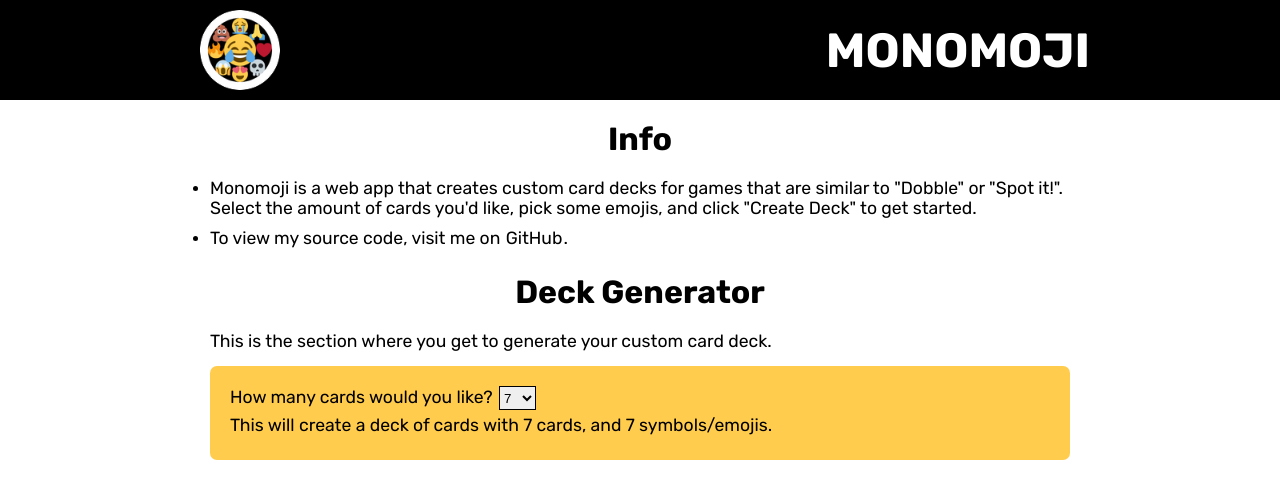
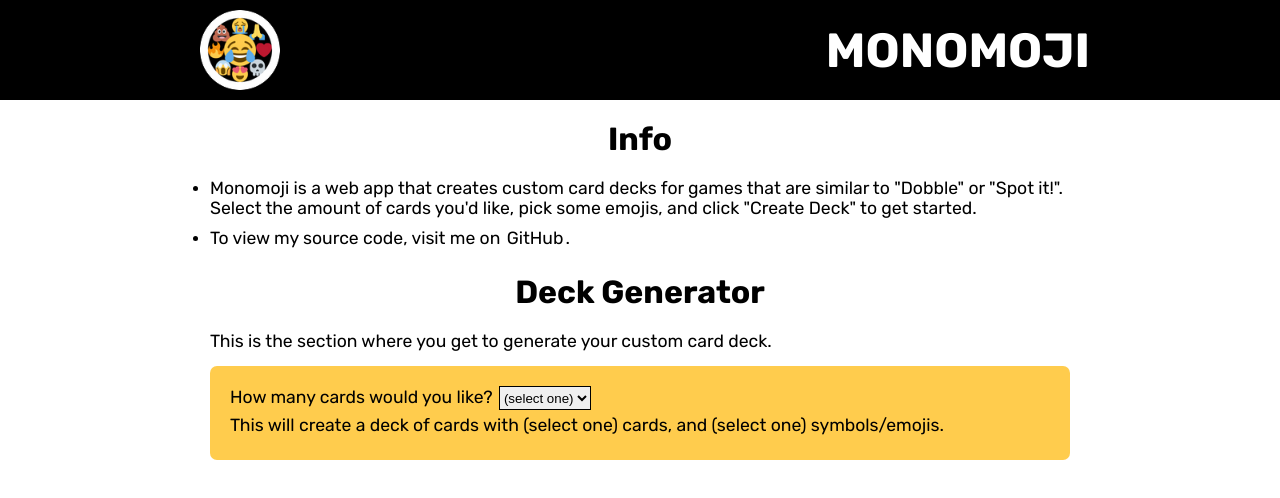
Before and after one commit to StoopidSam/monomoji, a Next.js app in the folder src/: page / in a window 1280 px wide. Shown: the top 498 px of the page. Built offline with nearby package versions, Linux system fonts and the light colour scheme.

Commit message:
Added input fields for emojis. Currently non-changeable

```diff
--- a/src/components/DeckGenerator.js
+++ b/src/components/DeckGenerator.js
@@ -1,8 +1,30 @@
 import { useState } from "react";
 import NumOfCardsPicker from "./NumOfCardsPicker";
+import EmojisPicker from "./EmojisPicker";
 
 export default function DeckGenerator() {
-  const [numOfCards, setNumOfCards] = useState("7");
+  const [numOfCards, setNumOfCards] = useState("(select one)");
+
+  const [emojis, setEmojis] = useState([]);
+
+  function handleNumOfCardsChange(numOfCards) {
+    setNumOfCards(parseInt(numOfCards));
+
+    setEmojis([]);
+
+    let emptyEmojisList = [];
+
+    for (let i = 0; i < numOfCards; i++) {
+      emptyEmojisList.push(i);
+    }
+
+    setEmojis(emptyEmojisList);
+  }
+
+  function handleEmojiChange(emoji) {
+    setEmojis();
+  }
+
   return (
     <section>
       <h2>Deck Generator</h2>
@@ -11,7 +33,12 @@ export default function DeckGenerator() {
       </p>
       <form>
         <NumOfCardsPicker
-          setNumOfCards={setNumOfCards}
+          handleNumOfCardsChange={handleNumOfCardsChange}
+          numOfCards={numOfCards}
+        />
+        <EmojisPicker
+          emojis={emojis}
+          handleEmojiChange={handleEmojiChange}
           numOfCards={numOfCards}
         />
       </form>
--- /dev/null
+++ b/src/components/EmojisPicker.js
@@ -0,0 +1,24 @@
+export default function EmojisPicker({
+  emojis,
+  handleEmojiChange,
+  numOfCards,
+}) {
+  if (numOfCards === "(select one)") {
+    return;
+  } else {
+    return (
+      <div id="EmojisPicker">
+        <p>Which emojis would you like?</p>
+        {emojis.map((emoji) => (
+          <input
+            key={emoji}
+            type="text"
+            maxLength="1"
+            value={emojis[emojis.indexOf(emoji)]}
+            onChange={(e) => handleEmojiChange(e.target.value)}
+          />
+        ))}
+      </div>
+    );
+  }
+}
--- a/src/components/NumOfCardsPicker.js
+++ b/src/components/NumOfCardsPicker.js
@@ -1,12 +1,18 @@
-export default function NumOfCardsPicker({ numOfCards, setNumOfCards }) {
+export default function NumOfCardsPicker({
+  numOfCards,
+  handleNumOfCardsChange,
+}) {
   return (
     <div id="NumOfCardsPicker">
       <label htmlFor="numOfCards">
         <p>How many cards would you like? </p>
         <select
           value={numOfCards}
-          onChange={(e) => setNumOfCards(e.target.value)}
+          onChange={(e) => handleNumOfCardsChange(e.target.value)}
         >
+          <option selected disabled hidden>
+            (select one)
+          </option>
           <option>7</option>
           <option>13</option>
           <option>31</option>
--- a/src/pages/_document.js
+++ b/src/pages/_document.js
@@ -8,7 +8,7 @@ export default function Document() {
         <link
           rel="preconnect"
           href="https://fonts.gstatic.com"
-          crossorigin
+          crossOrigin="true"
         ></link>
         <link
           href="https://fonts.googleapis.com/css2?family=Rubik:ital,wght@0,300;0,400;0,700;0,900;1,300;1,400;1,700;1,900&display=swap"
--- a/src/styles/global.css
+++ b/src/styles/global.css
@@ -44,11 +44,6 @@ a {
   padding: 0;
 }
 
-#github-logo > img {
-  width: 80%;
-  aspect-ratio: 1 / 1;
-}
-
 main {
   width: 90%;
   max-width: 900px;
@@ -68,8 +63,8 @@ h2 {
 .link {
   text-decoration: none;
   color: black;
-  padding: 1px;
-  border-radius: 3px;
+  padding: 2px;
+  border-radius: 1px;
 }
 
 .link:hover {
@@ -87,6 +82,7 @@ select {
   border: 1px solid black;
   height: 1.5rem;
   margin: 0 2px;
+  outline: none;
 }
 
 label > p {
@@ -99,3 +95,16 @@ form {
   background-color: #ffcc4d;
   border-radius: 7px;
 }
+
+input[type="text"] {
+  width: 30px;
+  height: 30px;
+  margin: 10px;
+  padding: 2px;
+  border-radius: 30px;
+}
+
+input {
+  outline: none;
+  text-align: center;
+}
```
